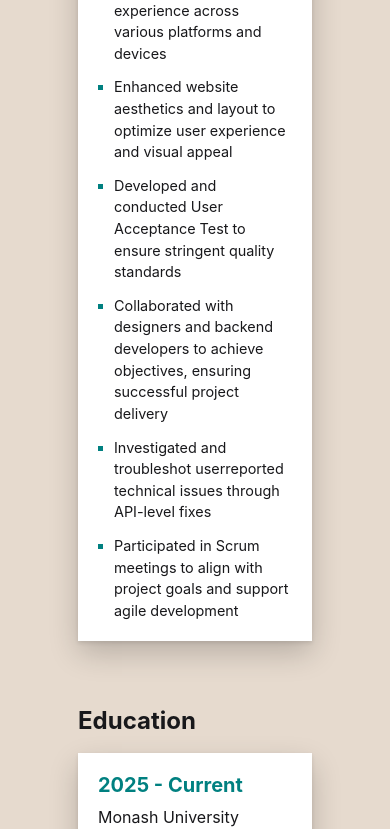
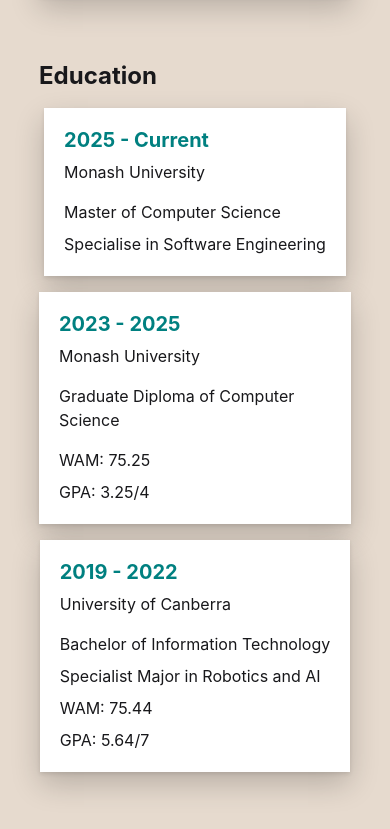
Before and after one commit to terry-lws/terry-lws.github.io, a React (Create React App) app: page /resume in a window 390 px wide. Shown: the part 2095-2924 px from the top of the page. Built offline with nearby package versions, Linux system fonts and the light colour scheme.

Commit message:
Fixed incorrect navigation, added new width for base screen width in resume section

```diff
--- a/src/components/Header.js
+++ b/src/components/Header.js
@@ -130,7 +130,7 @@
                             }}
                             to="/projects"
                           >
-                            Contact
+                            Projects
                           </NavLink>
                           <NavLink
                             style={navItemStyles}
@@ -140,7 +140,7 @@
                             }}
                             to="/contact"
                           >
-                            Projects
+                            Contact
                           </NavLink>
                         </VStack>
                       </Box>
--- a/src/components/ResumeSection.js
+++ b/src/components/ResumeSection.js
@@ -14,19 +14,19 @@
       spacing={16}
     >
       <Heading>Resume</Heading>
-      <VStack id="experience" alignItems="stretch" gap={4} width={0.6}>
+      <VStack id="experience" alignItems="stretch" gap={4} width={{base:0.8, lg:0.6}}>
         <Heading marginRight="calc(70% - 100px)!important" size="lg">
           Experience
         </Heading>
         <ExpCards />
         </VStack>
-        <VStack id="education" alignItems="stretch" gap={4} width={0.6}>
+        <VStack id="education" alignItems="stretch" gap={4} width={{base:0.8, lg:0.6}}>
         <Heading marginRight="calc(70% - 100px)!important" size="lg">
           Education
         </Heading>
         <EduCards />
       </VStack>
-      <VStack id="skills" alignItems="stretch" gap={4} width={0.6}>
+      <VStack id="skills" alignItems="stretch" gap={4} width={{base:0.8, lg:0.6}}>
         <Heading marginRight="calc(70% - 100px)!important" size="lg">
           Professional Skills
         </Heading>
```
